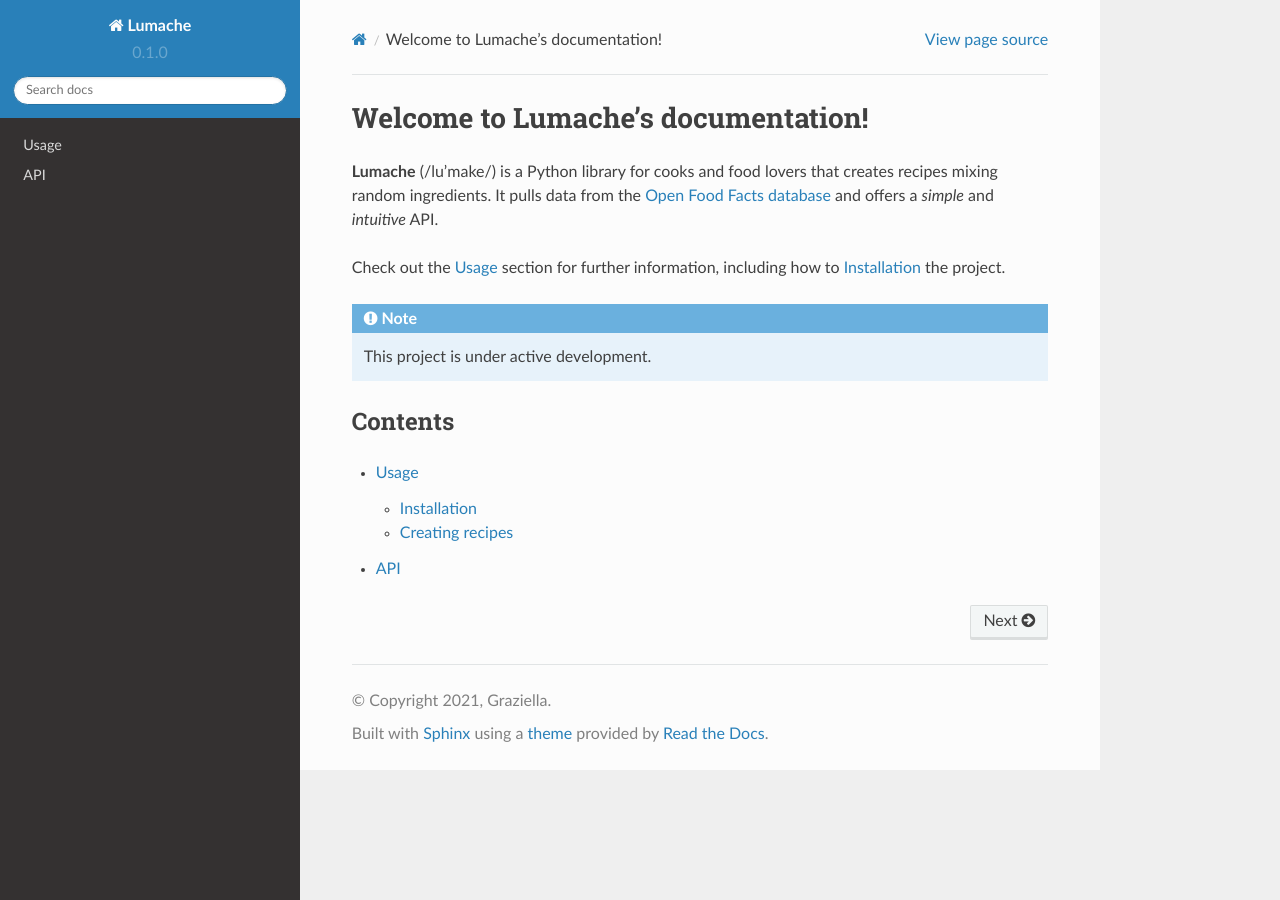
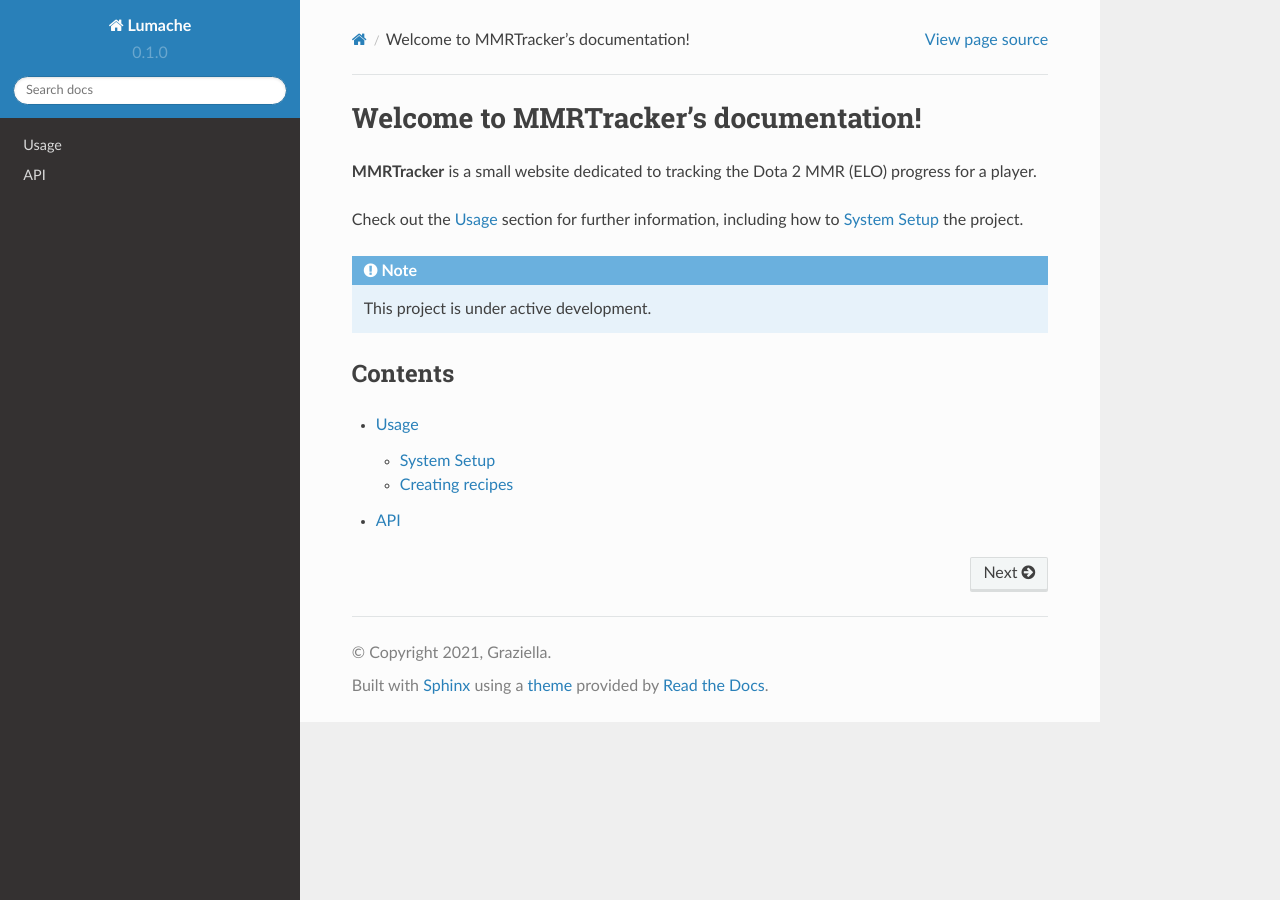
Before and after one commit to luke-95/mmrtracker-docs, a Sphinx documentation site: the page built from docs/source/index.rst, in a window 1280 px wide. Built offline with Sphinx 7.4.7 and the Read the Docs theme 2.0.0, drawn with Linux system fonts in a browser that asks for light colours.

Commit message:
Add first MMRTracker doc details

```diff
--- a/docs/source/api.rst
+++ b/docs/source/api.rst
@@ -4,4 +4,4 @@ API
 .. autosummary::
    :toctree: generated
 
-   lumache
+   mmrtracker
--- a/docs/source/index.rst
+++ b/docs/source/index.rst
@@ -1,13 +1,10 @@
-Welcome to Lumache's documentation!
+Welcome to MMRTracker's documentation!
 ===================================
 
-**Lumache** (/lu'make/) is a Python library for cooks and food lovers
-that creates recipes mixing random ingredients.
-It pulls data from the `Open Food Facts database <https://world.openfoodfacts.org/>`_
-and offers a *simple* and *intuitive* API.
+**MMRTracker** is a small website dedicated to tracking the Dota 2 MMR (ELO) progress for a player.
 
 Check out the :doc:`usage` section for further information, including
-how to :ref:`installation` the project.
+how to :ref:`setup` the project.
 
 .. note::
 
--- a/docs/source/usage.rst
+++ b/docs/source/usage.rst
@@ -1,12 +1,12 @@
 Usage
 =====
 
-.. _installation:
+.. _setup:
 
-Installation
+System Setup
 ------------
 
-To use Lumache, first install it using pip:
+To use MMRTracker you need to setup three things: SSH access, Docker and VSCode.
 
 .. code-block:: console
 
```
